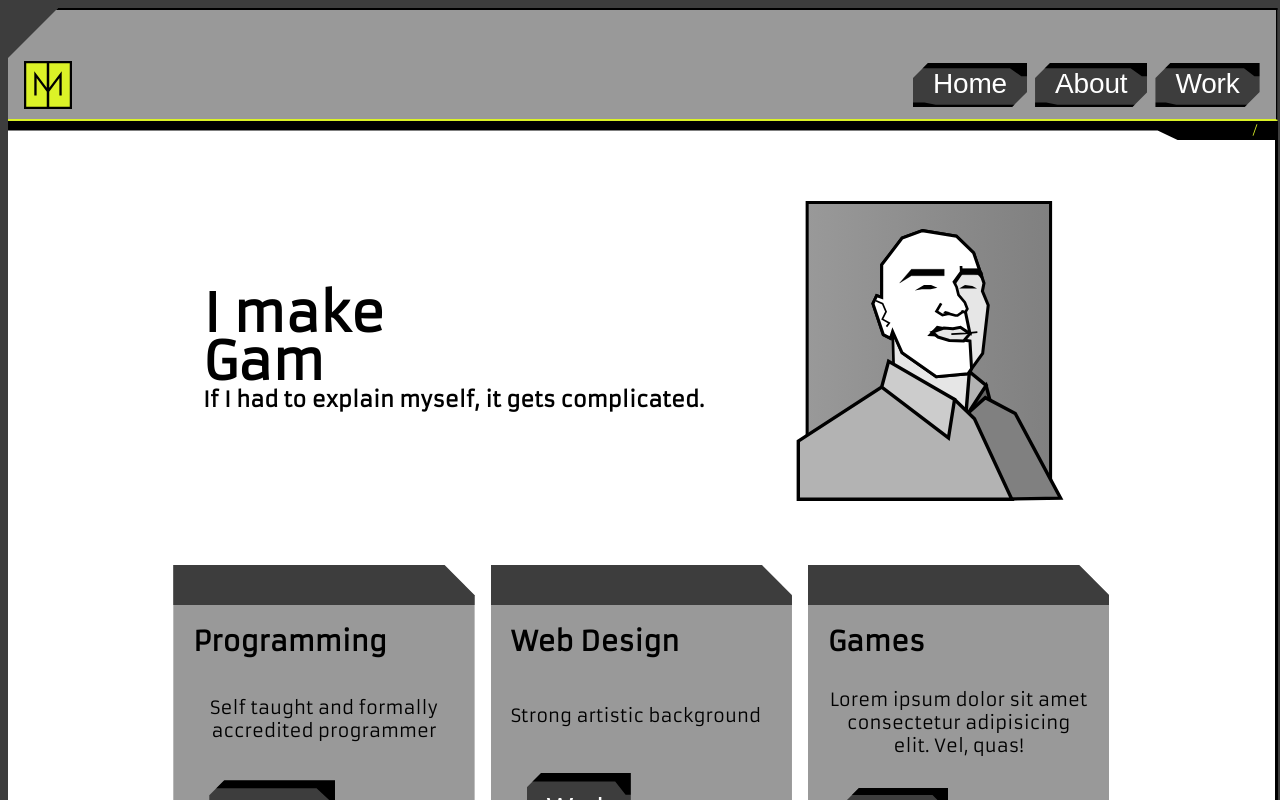
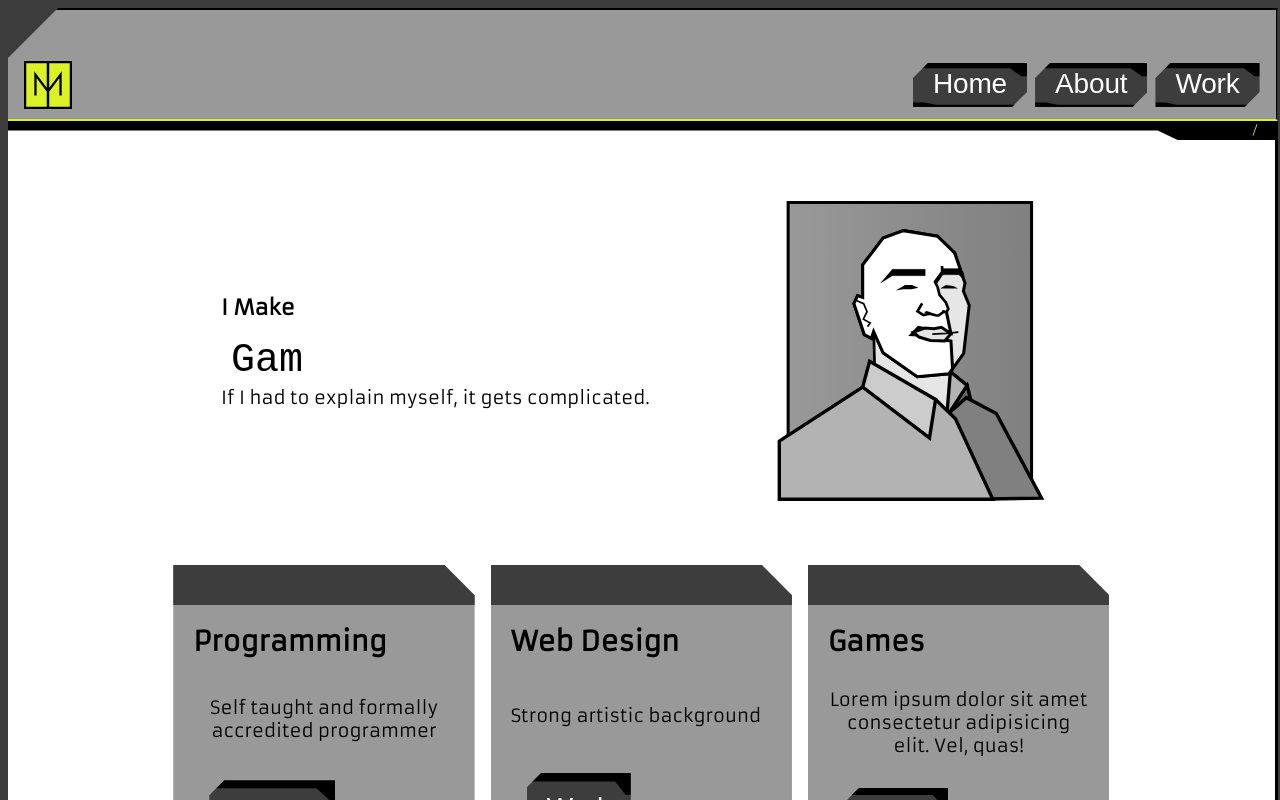
Before and after one commit to ChrisJackem/port_app, a Next.js app: page / in a window 1280 px wide. Shown: the top 800 px of the page. Built offline with nearby package versions, Linux system fonts and the light colour scheme; a web font is replaced by a local one.

Commit message:
Typewriter canvas fix

```diff
--- a/src/app/home/page.tsx
+++ b/src/app/home/page.tsx
@@ -45,9 +45,8 @@ const HomePage = () => {
 
       <section className="page-flex">
         <div id="typewriter-demo">
-          <h1 className='heavy'>I make</h1>
           <Typewriter />
-          <h3>If I had to explain myself, it gets complicated.</h3>
+          <p>If I had to explain myself, it gets complicated.</p>
         </div>
 
         <LoadImg
--- a/src/components/typewriter/typewriter.tsx
+++ b/src/components/typewriter/typewriter.tsx
@@ -1,5 +1,12 @@
-import React, { useEffect, useReducer } from 'react'
+/* eslint-disable react-hooks/exhaustive-deps */
+import { Armata } from 'next/font/google';
+import React, { useEffect, useReducer, useRef } from 'react'
 
+const font_typewriter = Armata({
+  subsets: ["latin"],
+  weight: '400',
+  variable: '--font-armata'
+});
 
 ////////////////////////// Typewriter Effect ////////////////////////////////////
 const DELAY = 200;
@@ -72,17 +79,43 @@ const Typewriter = ({}) => {
         word: "",
         direction: 1
     });
+    const canvasRef = useRef<HTMLCanvasElement>(null);
+    const canvasCtx = useRef<CanvasRenderingContext2D | null>(null);
+    const canvasSize = { width: 300, height: 60 }
+
 
     useEffect(()=>{
+      if (canvasRef.current){
+        const ctx = canvasRef.current.getContext('2d');
+        if (ctx){
+          ctx.font = '40px Monospace'
+          canvasCtx.current = ctx;
+        }
+      }
+
+      if (typed.word && canvasCtx.current && canvasRef.current){
+        canvasCtx.current.clearRect(0, 0, canvasSize.width, canvasSize.height);
+        canvasCtx.current.fillText(typed.word, 10, canvasSize.height-10);
+      }
+    }, [typed.word]);
+
+    // Setup animation
+    useEffect(()=>{
       dispatchTyped({type:"INIT"});
-      const timeout = setInterval(() => {
+      const timeout = setInterval( () => {
         dispatchTyped({type: "TYPE"});
       }, DELAY);
       return ()=> { clearTimeout(timeout); }
     }, []);
 
     return (
-        <p className='heavy'>{typed.word}</p>
+        <>
+          <h3>I Make</h3>
+          <canvas ref={canvasRef}
+            width={canvasSize.width}
+            height={canvasSize.height}
+          ></canvas>
+        </>
     )
 }
 
```
